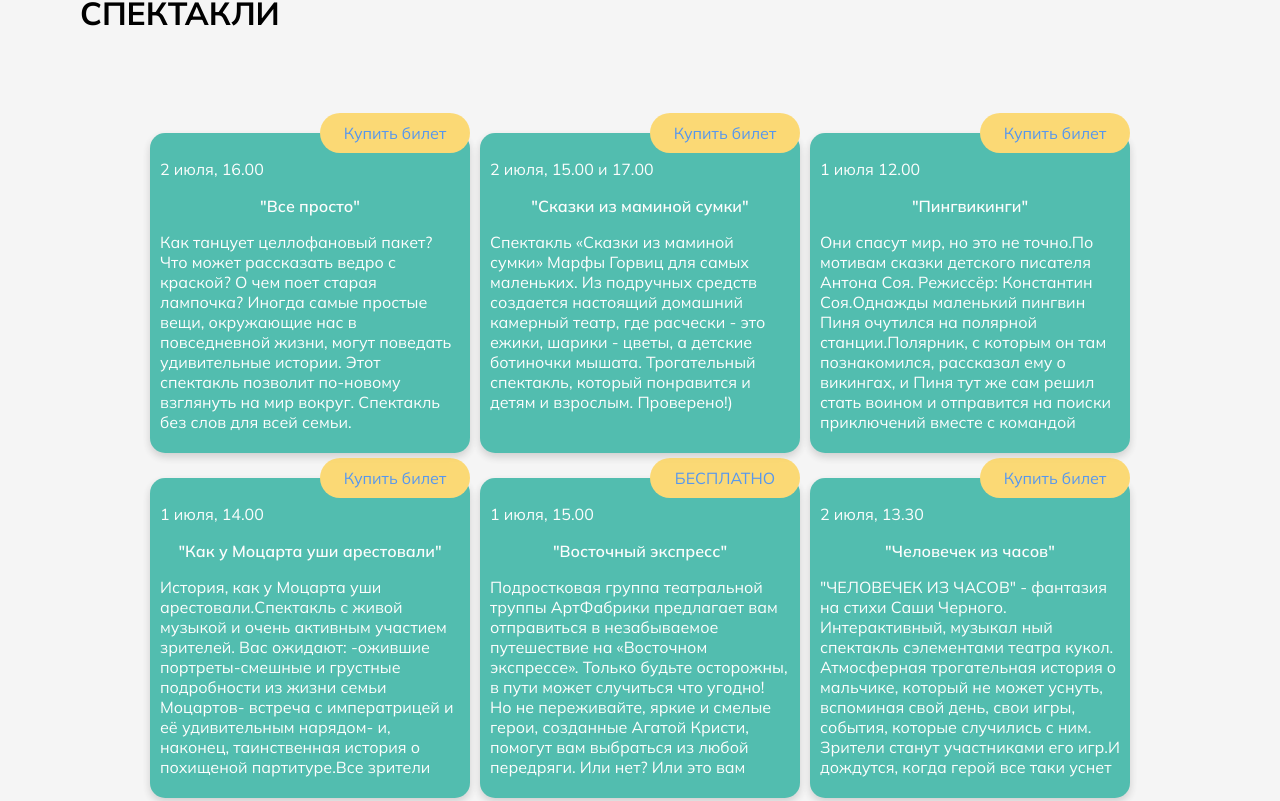
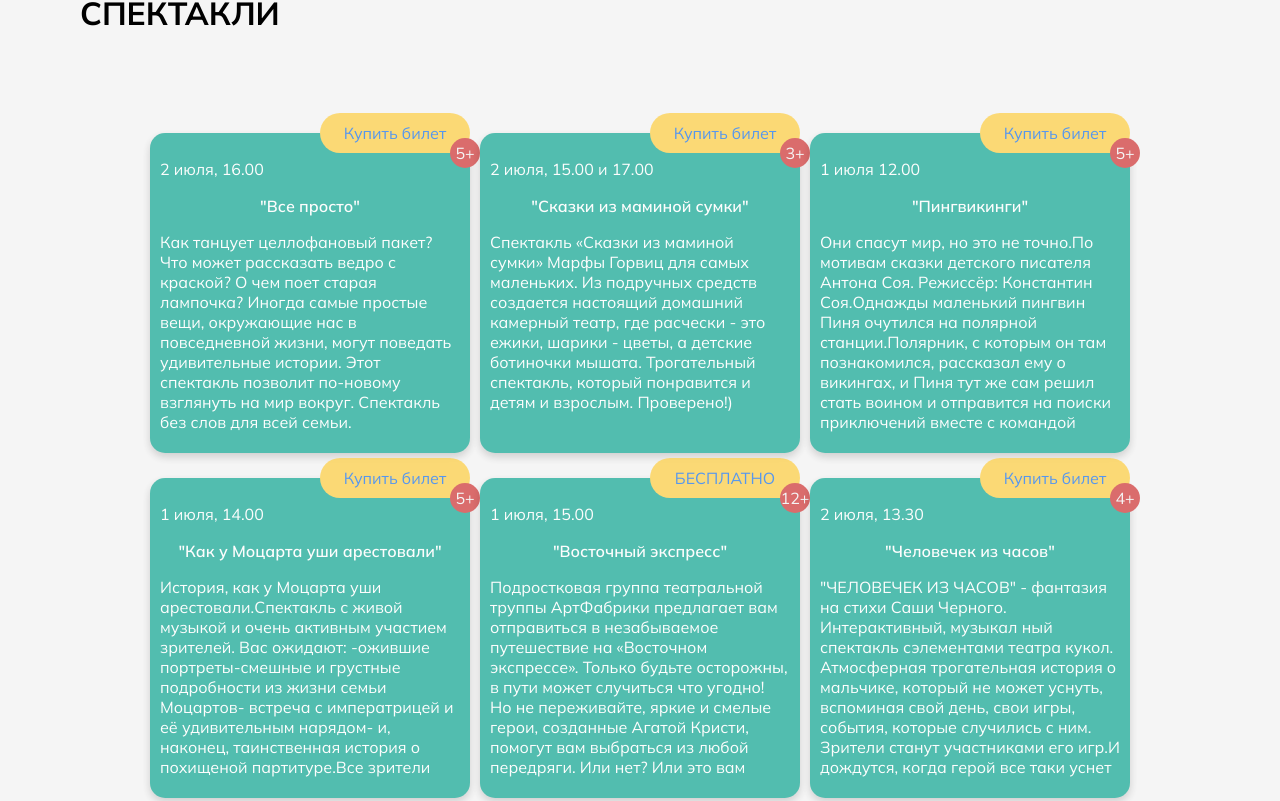
Before and after one commit to VarvaraKorableva/v_chemodane, a React (Create React App) app: page / in a window 1280 px wide. Shown: the part 4577-5378 px from the top of the page. Built offline with nearby package versions, Linux system fonts and the light colour scheme; a web font is replaced by a local one.

Commit message:
added ages

```diff
--- a/src/components/Theater/OnePerformance.js
+++ b/src/components/Theater/OnePerformance.js
@@ -10,6 +10,7 @@ function OnePerformance({item}) {
             :
                 <Link to={item.AggregatorLink} className='onePerformance__link-btn'>Купить билет</Link>
             }
+            <div className='onePerformance__age'>{item.Age}</div>
             <div className='onePerformance__text-container'>
                 <h2 className='onePerformance__title'>{item.Name}</h2>
                 <p className='onePerformance__description'>{item.Description}</p>
--- a/src/components/Theater/TheaterHaifa.css
+++ b/src/components/Theater/TheaterHaifa.css
@@ -126,3 +126,20 @@
 .onePerformance__description {
     text-align: start;
 }
+
+.onePerformance__age {
+    width: 30px;
+    height: 30px;
+    border-radius: 50%;
+    display: flex;
+    justify-content: center;
+    align-items: center;
+
+    color: #F5F5F5;
+    background-color: #d44a4a;
+
+    position: absolute;
+    right: -10px;
+    top: 5px;
+    z-index: 5;
+}
--- a/src/data/DataHaifa.js
+++ b/src/data/DataHaifa.js
@@ -141,19 +141,7 @@ const ParticipantsData = [
       Date:"2 июля, 16.30",
     },
 
-    {
-      CompanyName:"Ядвига Шишкина",
-      Age: '5+',
-      Description:"Мастер-класс «Делаем сундучок для ваших сокровищ!» Что использовали для путешествий до появления чемоданов? Конечно, сундуки! На мастер-классе мы будем декорировать деревянный сундучок, который в дальнейшем может стать пеналом.Ведущая мастер-класса - Ядвига Шишкина, дизайнер собственного бренда одежды и художник с высшим образованием. Вас ждёт множество интересных материалов и идей.",
-      SocialNetwork: {
-     Instagram: "",
-      Facebook: "https://www.facebook.com/yadviga.shishkina.1",
-      Telegram: "",
-      },
-     AggregatorLink:"https://eventbuzz.co.il/sunduk",
-      Genre:"мастер-класс",
-      Date:"2 июля, 18.00",
-    },
+
 
   {
    CompanyName:"Наталья Рысс",
@@ -806,3 +794,21 @@ const ParticipantsData = [
   ]
 
   export default ParticipantsData
+
+
+
+  /*
+  {
+      CompanyName:"Ядвига Шишкина",
+      Age: '5+',
+      Description:"Мастер-класс «Делаем сундучок для ваших сокровищ!» Что использовали для путешествий до появления чемоданов? Конечно, сундуки! На мастер-классе мы будем декорировать деревянный сундучок, который в дальнейшем может стать пеналом.Ведущая мастер-класса - Ядвига Шишкина, дизайнер собственного бренда одежды и художник с высшим образованием. Вас ждёт множество интересных материалов и идей.",
+      SocialNetwork: {
+     Instagram: "",
+      Facebook: "https://www.facebook.com/yadviga.shishkina.1",
+      Telegram: "",
+      },
+     AggregatorLink:"https://eventbuzz.co.il/sunduk",
+      Genre:"мастер-класс",
+      Date:"2 июля, 18.00",
+    },
+  */
```
